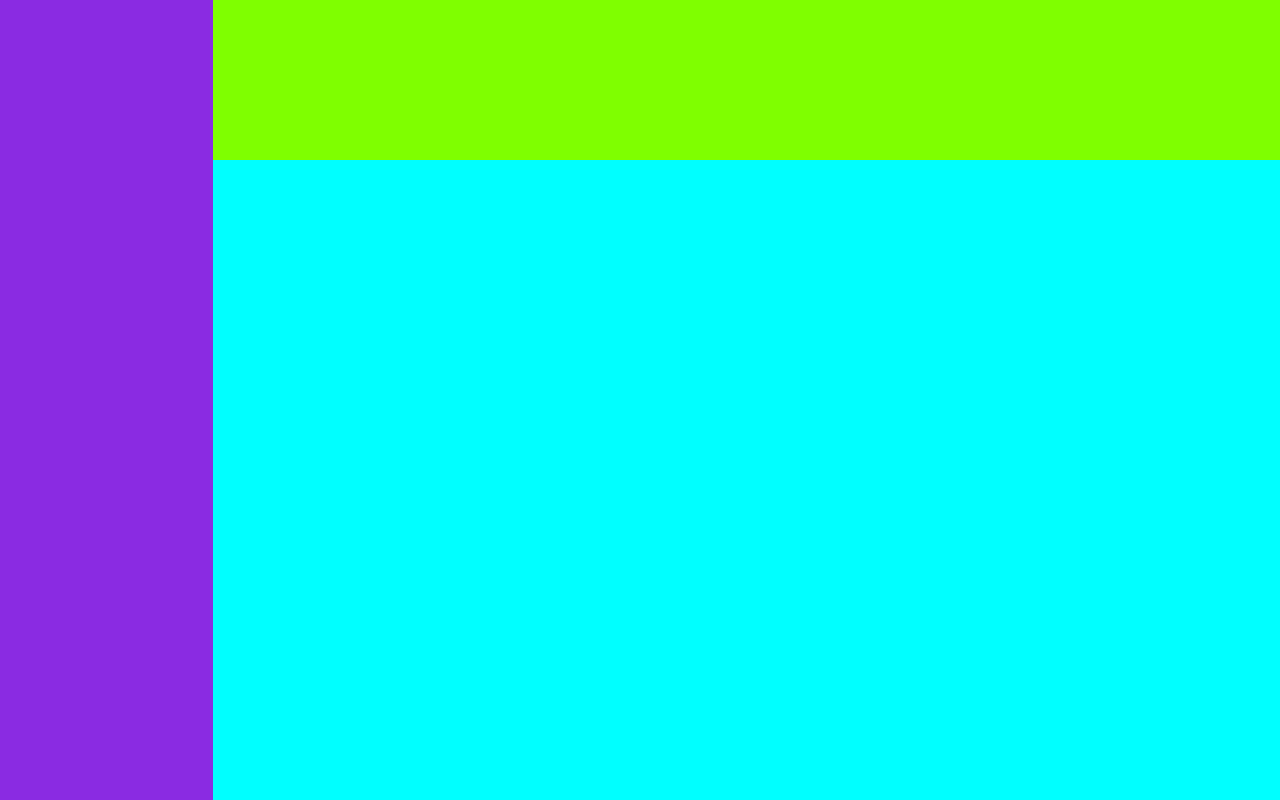
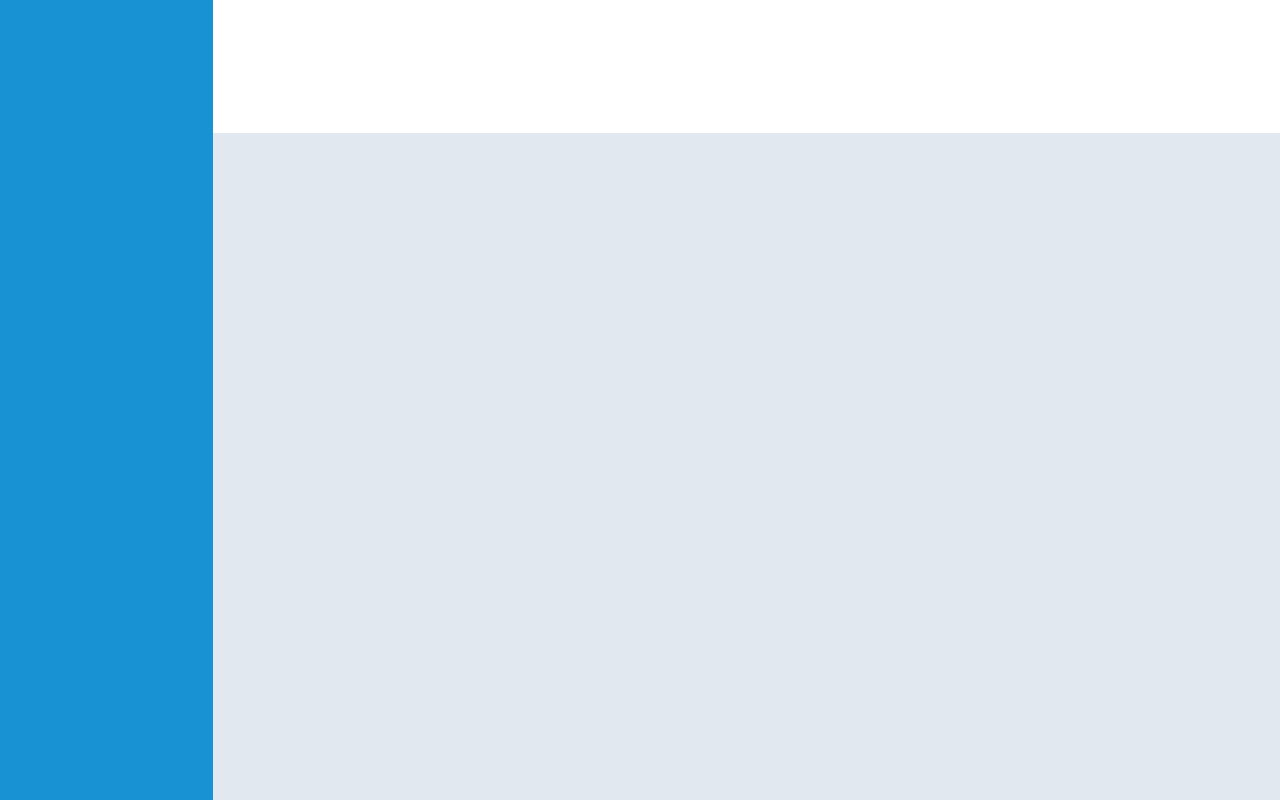
Before and after one commit to inherentspice/Admin-Dashboard, a plain HTML site: page index.html in a window 1280 px wide. Drawn offline with Linux system fonts and the light colour scheme.

Commit message:
updated base color scheme

```diff
--- a/styles.css
+++ b/styles.css
@@ -7,7 +7,6 @@ main {
   height: 100vh;
   margin: 0;
   padding: 0;
-  background-color: aqua;
   display: flex;
 }
 
@@ -21,16 +20,19 @@ main {
 .sidebar-container {
   height: 100vh;
   width: 20%;
-  background-color: blueviolet;
+  background-color: #1992D4;
+  color: #FFFFFF;
 }
 
 .header-container {
   height: 20%;
   width: 100%;
-  background-color: chartreuse;
+  background-color: #FFFFFF;
 }
 
 
 .contents-container {
-  background-color: darkgoldenrod;
+  height: 100%;
+  width: 100%;
+  background-color: #E2E8F0;
 }
```
